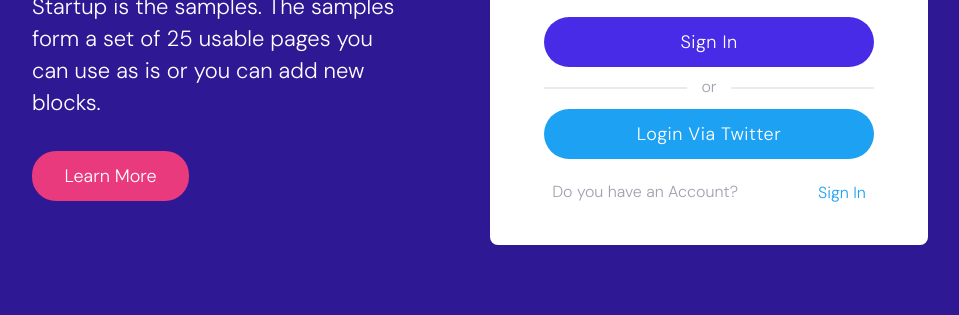
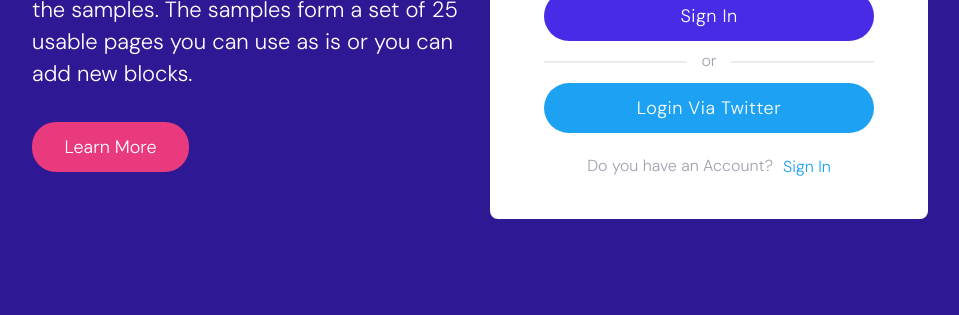
Before and after one commit to harshpreetsingh12/header14-assesment, a plain HTML site: page header/index.html in a window 1280 px wide. Shown: the part 485-800 px from the top of the page, without its empty margins (160-1119 px from the left). Drawn offline with Linux system fonts and the light colour scheme; a web font is replaced by a local one.

Commit message:
Update index.css

```diff
--- a/header/index.css
+++ b/header/index.css
@@ -82,7 +82,6 @@ section{
 .innerWrapper p{
     font-size: 22px;
     line-height: 32px;
-    padding-right: 70px;
 }
 .learnButton{
     height: 50px;
```
